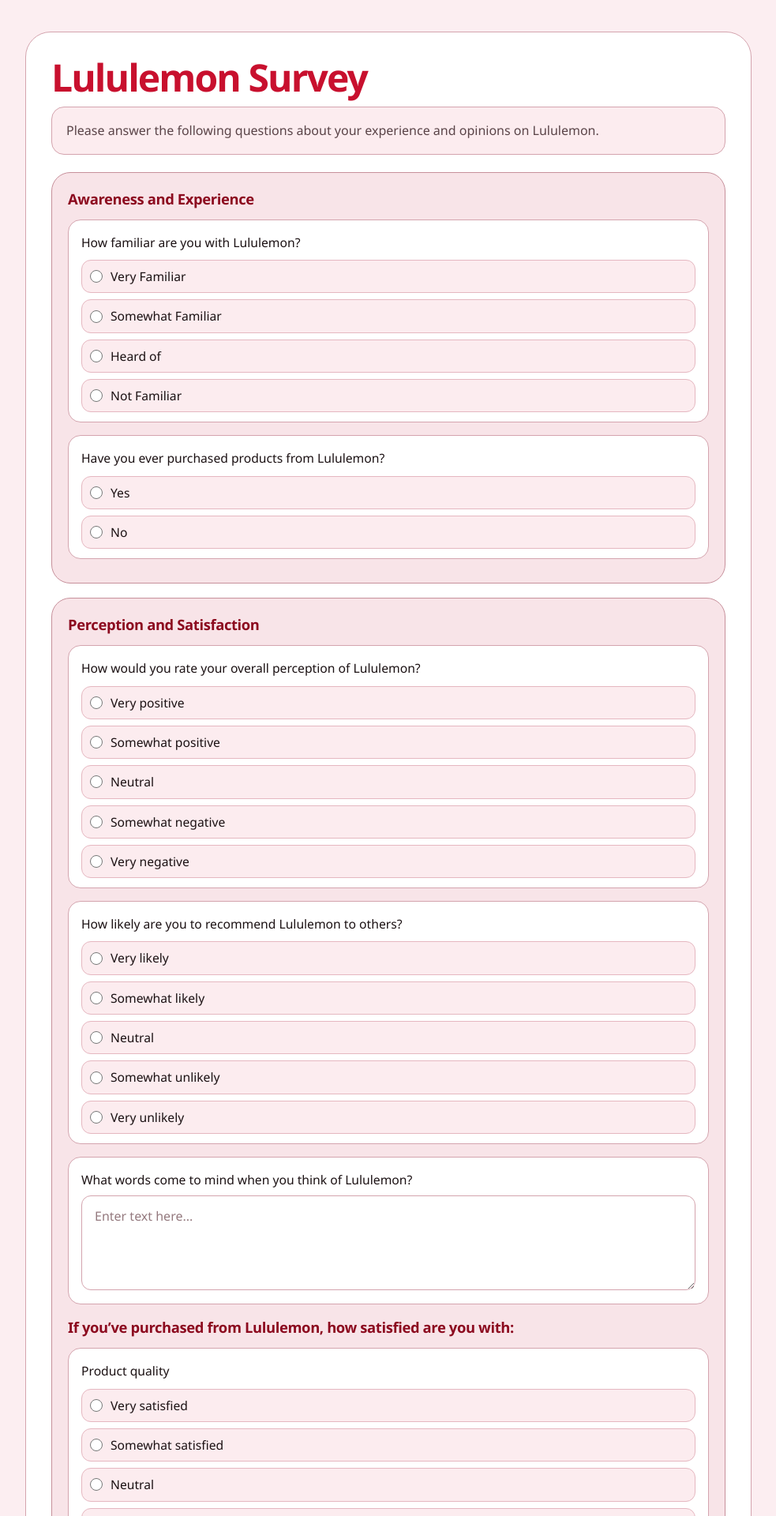
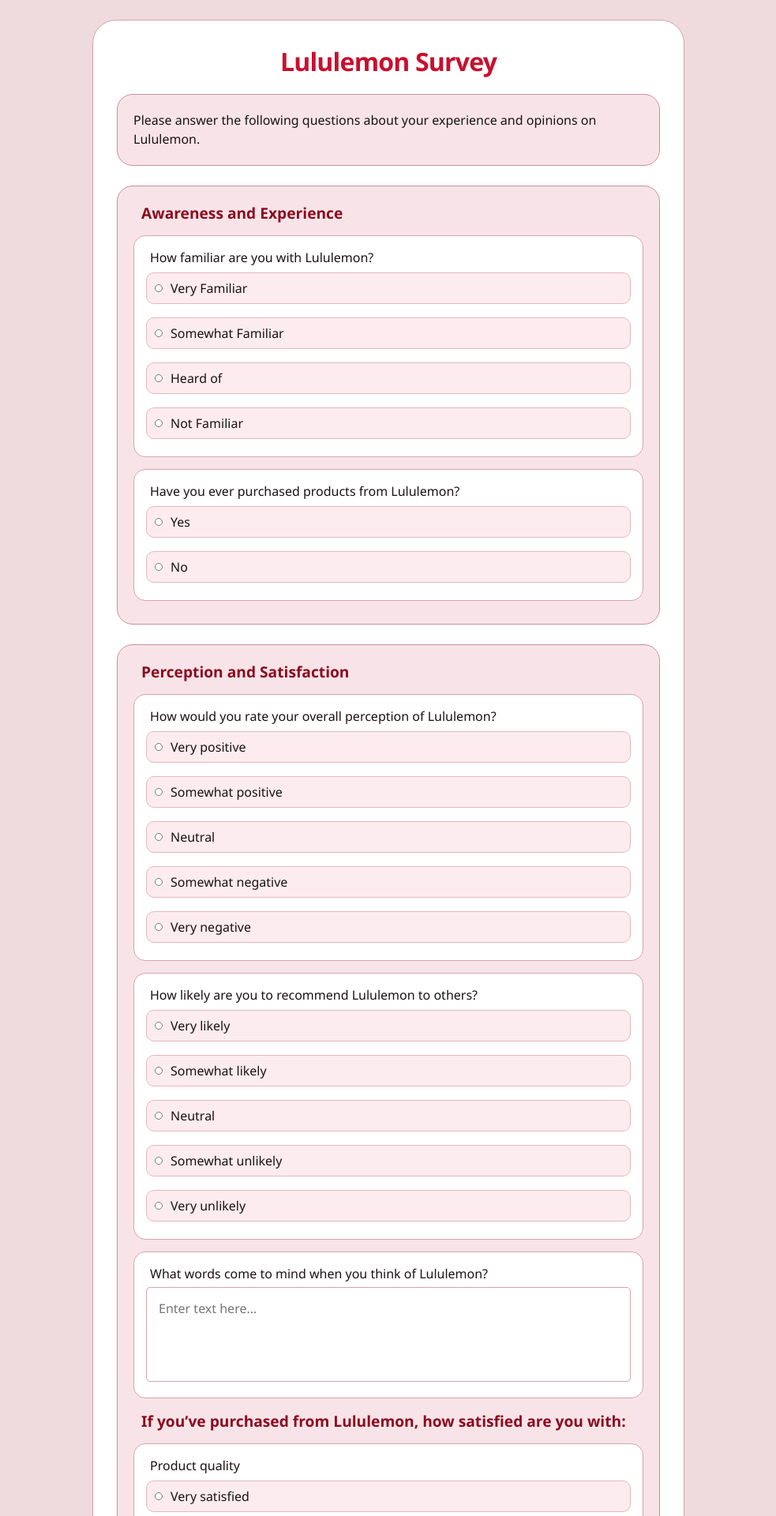
Before and after one commit to cj-reitter/lululemon_survey, a Django app: template lululemon_site/templates/survey.html in a window 1280 px wide. Shown: the top 1920 px of the page at 79% size, without its empty margins (148-1131 px from the left). Run offline with Django 5.2, Linux system fonts and the light colour scheme; the template is opened without the code that fills it, so the values that code supplies are empty; parts of the project's set-up code (start-up, migrations or seed data) failed here and were passed over.

Commit message:
Fixed style.css
Modified style.css per team's style suggestions.

```diff
--- a/lululemon_site/static/css/style.css
+++ b/lululemon_site/static/css/style.css
@@ -1,144 +1,103 @@
-:root {
-	--page-bg: rgb(252, 238, 241);
-	--card-bg: rgb(255, 255, 255);
-	--section-bg: rgb(248, 228, 232);
-	--primary: rgb(200, 16, 46);
-	--primary-dark: rgb(140, 10, 31);
-	--primary-soft: rgb(229, 183, 192);
-	--primary-faint: rgb(252, 236, 239);
-	--text-main: rgb(28, 18, 20);
-	--text-muted: rgb(90, 68, 72);
-	--border: rgb(212, 164, 174);
-	--section-border: rgb(199, 144, 155);
-	--radius-lg: 24px;
-	--radius-md: 16px;
-	--radius-sm: 12px;
-}
-
 * {
 	box-sizing: border-box;
 }
 
-html {
-	scroll-behavior: smooth;
-}
-
 body {
 	margin: 0;
-	font-family: 'Aptos', 'Segoe UI', 'Trebuchet MS', 'Helvetica Neue', Arial, sans-serif;
-	color: var(--text-main);
-	background: var(--page-bg);
+	font-family: 'Segoe UI', 'Trebuchet MS', Arial, sans-serif;
+	color: rgb(28, 18, 20);
+	background: rgb(239, 218, 222);
 }
 
 main {
-	padding: 40px 20px 60px;
+	padding: 25px;
+}
+
+h1 {
+	margin: 0;
+	font-size: 2rem;
+	letter-spacing: -0.05rem;
+	color: rgb(200, 16, 46);
+}
+
+h2 {
+	margin: 0 10px 15px;
+	font-size: 1.2rem;
+	color: rgb(140, 10, 31);
+}
+
+p, label {
+	color: rgb(28, 18, 20);
+	line-height: 1.5;
+	margin: 0 0 7px;
+	font-weight: 500;
 }
 
 .container {
-	max-width: 920px;
+	max-width: 750px;
 	margin: 0 auto;
-	padding: 32px;
-	background: var(--card-bg);
-	border: 1px solid var(--border);
-	border-radius: 32px;
+	padding: 30px;
+	background: rgb(255, 255, 255);
+	border: 1px solid rgb(212, 164, 174);
+	border-radius: 30px;
 }
 
 .survey_title {
-	margin-bottom: 12px;
+	margin-bottom: 20px;
+	text-align: center;
 }
 
-.survey_title h1 {
-	margin: 0;
-	font-size: clamp(2rem, 4vw, 3rem);
-	line-height: 1.05;
-	letter-spacing: -0.04em;
-	color: var(--primary);
-}
 
-.survey_intro {
-	margin-bottom: 22px;
-	padding: 16px 18px;
-	background: var(--primary-faint);
-	border: 1px solid var(--border);
-	border-radius: var(--radius-md);
-}
-
-.survey_intro p {
-	margin: 0;
-	color: var(--text-muted);
-	font-size: 1rem;
-	line-height: 1.65;
-}
-
-.survey_form {
-	display: grid;
-	gap: 18px;
-}
-
+.survey_intro,
 .survey_section {
 	padding: 20px 20px 14px;
-	background: var(--section-bg);
-	border: 1px solid var(--section-border);
-	border-radius: var(--radius-lg);
-}
-
-.survey_section h2 {
-	margin: 0 0 14px;
-	font-size: 1.15rem;
-	color: var(--primary-dark);
-	letter-spacing: -0.02em;
+	background: rgb(248, 228, 232);
+	border: 1px solid rgb(199, 144, 155);
+	border-radius: 20px;
+	margin-bottom: 25px;
 }
 
 .question {
-	margin-bottom: 16px;
-	padding: 16px 16px 12px;
+	margin-bottom: 15px;
+	padding: 15px;
 	background: #ffffff;
-	border: 1px solid var(--border);
-	border-radius: var(--radius-md);
+	border: 1px solid rgb(212, 164, 174);
+	border-radius: 15px;
 }
 
-.question:last-child {
-	margin-bottom: 10px;
+.question label {
+	font-weight: 400;
 }
 
-.question p,
-.question label {
-	color: var(--text-main);
-	font-size: 0.98rem;
-	line-height: 1.55;
-}
-
+.openended_question label,
 .question p {
-	margin: 0 0 10px;
 	font-weight: 500;
+	margin-left: 5px;
 }
 
 .options {
 	display: grid;
-	gap: 8px;
+	gap: 10px;
 }
 
 .options label {
 	display: flex;
 	align-items: center;
 	gap: 10px;
-	padding: 8px 10px;
-	background: var(--primary-faint);
-	border: 1px solid var(--primary-soft);
-	border-radius: var(--radius-sm);
-	transition: background-color 0.2s ease, border-color 0.2s ease;
+	padding: 7px 10px;
+	background: rgb(252, 236, 239);
+	border: 1px solid rgb(229, 183, 192);
+	border-radius: 10px;
 }
 
 .options label:hover {
-	background: rgb(255, 241, 243);
-	border-color: var(--primary-soft);
+	opacity: 80%;
 }
 
 input[type='radio'],
 input[type='checkbox'] {
-	accent-color: var(--primary);
-	width: 16px;
-	height: 16px;
+	width: 10px;
+	height: 10px;
 	margin: 0;
 	flex-shrink: 0;
 }
@@ -146,67 +105,41 @@ input[type='checkbox'] {
 textarea,
 input[type='number'],
 select {
+	resize: none;
 	width: 100%;
-	margin-top: 8px;
-	padding: 14px 16px;
-	border: 1px solid var(--border);
-	border-radius: var(--radius-sm);
-	background: rgb(255, 255, 255);
-	color: var(--text-main);
+	margin-top: 5px;
+	padding: 15px;
+	border: 1px solid rgb(212, 164, 174);
+	border-radius: 5px;
+	color: rgb(28, 18, 20);
 	font: inherit;
-	transition: border-color 0.2s ease, box-shadow 0.2s ease, background-color 0.2s ease;
-}
-
-textarea {
-	min-height: 120px;
-	resize: vertical;
 }
 
 textarea:focus,
 input[type='number']:focus,
 select:focus {
-	outline: none;
-	border-color: var(--primary);
-	box-shadow: 0 0 0 4px rgb(244, 221, 226);
-	background: rgb(255, 255, 255);
-}
-
-.purchase_questions {
-	margin-top: 12px;
-	padding-top: 4px;
-}
-
-.form_actions {
-	display: flex;
-	justify-content: flex-end;
-	margin-top: 4px;
+	outline-color: rgb(198, 101, 118);
 }
 
 .submit_button {
+	display: block;
+	margin: 0 auto;
+	width: 200px;
 	border: 0;
-	border-radius: 999px;
-	padding: 14px 24px;
+	border-radius: 1000px;
+	padding: 15px 25px;
 	font: inherit;
-	font-weight: 700;
-	color: rgb(255, 255, 255);
-	background: var(--primary);
+	font-weight: 750;
+	color: rgb(245, 237, 237);
+	background: rgb(200, 16, 46);
 	cursor: pointer;
-	transition: background-color 0.2s ease;
 }
 
 .submit_button:hover {
-	background: rgb(176, 12, 39);
+	opacity: 80%;
 }
 
-.submit_button:active {
-	background: rgb(155, 10, 34);
-}
-
-::placeholder {
-	color: rgb(148, 121, 126);
-}
-
-@media (max-width: 768px) {
+/*@media (max-width: 768px) {
 	main {
 		padding: 22px 14px 36px;
 	}
@@ -235,4 +168,4 @@ select:focus {
 	.submit_button {
 		width: 100%;
 	}
-}
+} */
```
Also changed, not shown: lululemon_site/db.sqlite3.
